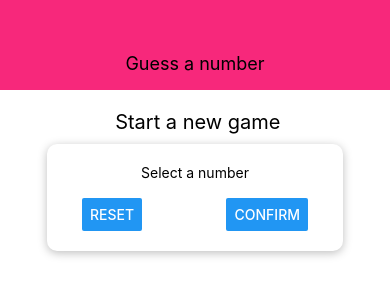
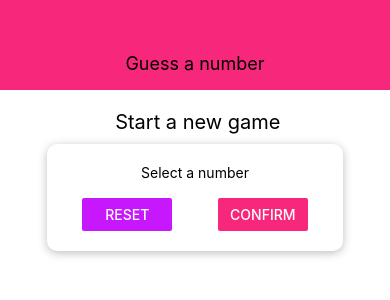
Before and after one commit to MinoThauros/secondReactApp, a React Native app: screen / in a window 390 px wide. Shown: the top 300 px of the page. Built offline with nearby package versions, Linux system fonts and the light colour scheme.

Commit message:
creating variables

```diff
--- /dev/null
+++ b/constants/colors.tsx
@@ -0,0 +1,3 @@
+export default {
+    primary:"#f7287b"
+};
--- a/screens/StartGameScreen.tsx
+++ b/screens/StartGameScreen.tsx
@@ -10,8 +10,13 @@ const StartGameScreen=(props:any)=>{
                 <Text>Select a number</Text>
                 <TextInput />
                 <View style={styles.buttonStack}>
-                    <Button title="Reset" onPress={()=>{}} />
-                    <Button title="Confirm" onPress={()=>{}} />
+                    <View style={styles.button} >
+                        <Button title="Reset" onPress={()=>{}} color="#c717fc" />
+                    </View>
+                    <View style={styles.button}>
+                        <Button title="Confirm" onPress={()=>{}} color="#f7287b" />
+                    </View>
+
                 </View>
             </Card>
 
@@ -39,6 +44,9 @@ const styles=StyleSheet.create({
     title:{
         fontSize:20,
         marginVertical:10,//replaces marginBottom and marginTop
+    },
+    button:{
+        width:"40%"//ca use either pixel numbers or %
     }
 });
 
```
